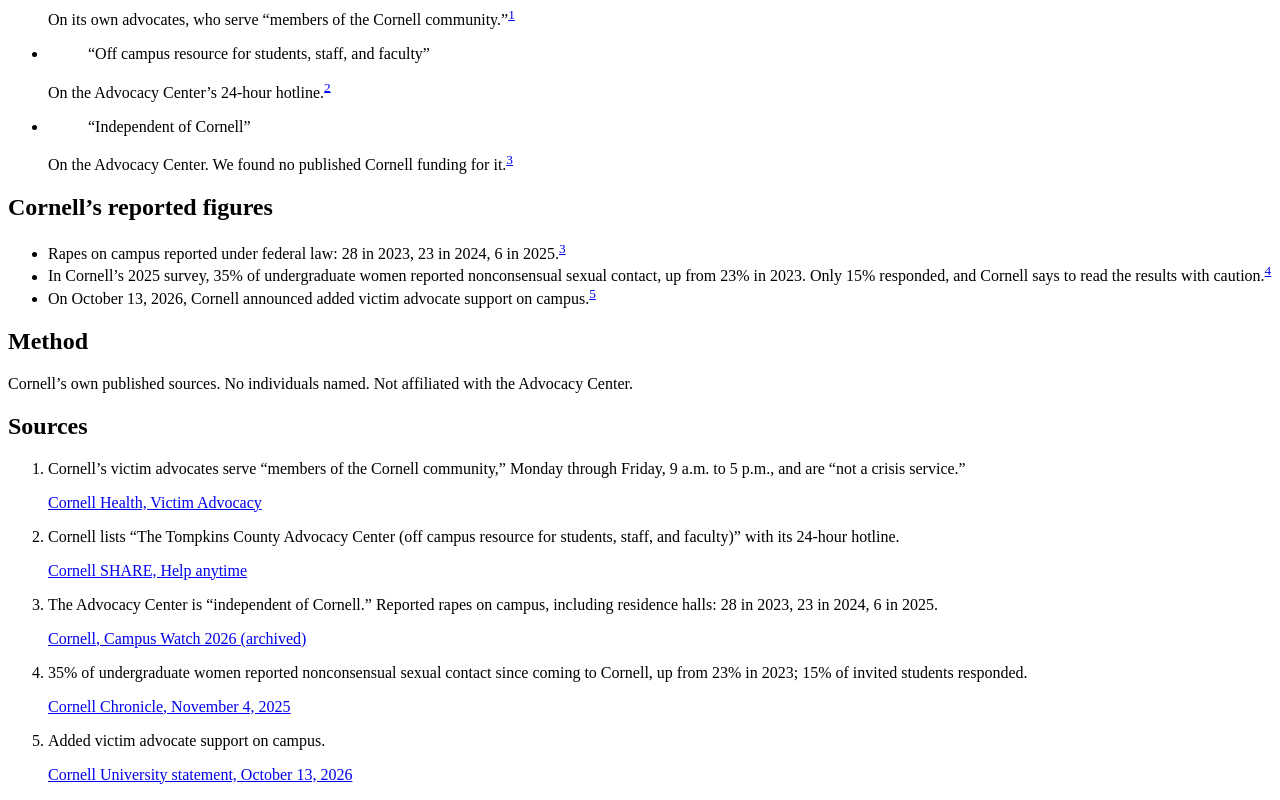
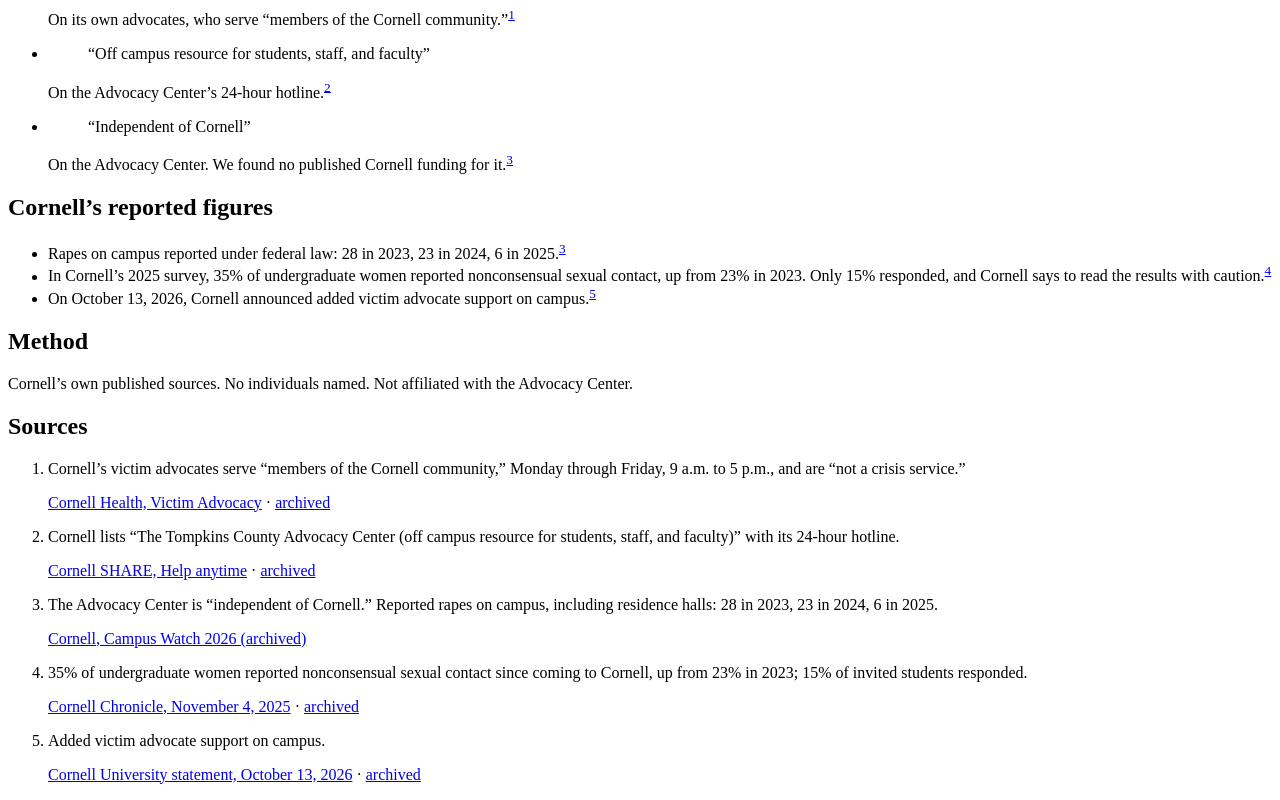
Before and after one commit to IthacaShare/IthacaShare.org, a website: page public/survivor-services/index.html in a window 1280 px wide. Shown: the part 501-1301 px from the top of the page. Drawn offline with Linux system fonts and the light colour scheme.

Commit message:
Survivor services: add archived copies for every source

```diff
--- a/public/survivor-services/index.html
+++ b/public/survivor-services/index.html
@@ -82,11 +82,11 @@
         <ol class="sources">
           <li id="s1">
             <p>Cornell’s victim advocates serve “members of the Cornell community,” Monday through Friday, 9&nbsp;a.m. to 5&nbsp;p.m., and are “not a crisis service.”</p>
-            <a class="link" href="https://health.cornell.edu/VA#:~:text=not%20a%20crisis%20service">Cornell Health, Victim Advocacy</a>
+            <a class="link" href="https://health.cornell.edu/VA#:~:text=not%20a%20crisis%20service">Cornell Health, Victim Advocacy</a><span class="nowrap">&nbsp;· <a class="archived" href="https://web.archive.org/web/20261019171623/https://health.cornell.edu/services/victim-advocacy" aria-label="Archived copy: Cornell Health, Victim Advocacy">archived</a></span>
           </li>
           <li id="s2">
             <p>Cornell lists “The Tompkins County Advocacy Center (off campus resource for students, staff, and faculty)” with its 24-hour hotline.</p>
-            <a class="link" href="https://share.cornell.edu/getcare/help-anytime#:~:text=off%20campus%20resource%20for%20students">Cornell SHARE, Help anytime</a>
+            <a class="link" href="https://share.cornell.edu/getcare/help-anytime#:~:text=off%20campus%20resource%20for%20students">Cornell SHARE, Help anytime</a><span class="nowrap">&nbsp;· <a class="archived" href="https://web.archive.org/web/20261019171743/https://share.cornell.edu/getcare/help-anytime/" aria-label="Archived copy: Cornell SHARE, Help anytime">archived</a></span>
           </li>
           <li id="s3">
             <p>The Advocacy Center is “independent of Cornell.” Reported rapes on campus, including residence halls: 28 in 2023, 23 in 2024, 6 in 2025.</p>
@@ -94,11 +94,11 @@
           </li>
           <li id="s4">
             <p>35% of undergraduate women reported nonconsensual sexual contact since coming to Cornell, up from 23% in 2023; 15% of invited students responded.</p>
-            <a class="link" href="https://news.cornell.edu/stories/2025/11/survey-reveals-campus-sexual-assault-and-harassment#:~:text=35%25%20of%20undergraduate%20women">Cornell Chronicle, November&nbsp;4, 2025</a>
+            <a class="link" href="https://news.cornell.edu/stories/2025/11/survey-reveals-campus-sexual-assault-and-harassment#:~:text=35%25%20of%20undergraduate%20women">Cornell Chronicle, November&nbsp;4, 2025</a><span class="nowrap">&nbsp;· <a class="archived" href="https://web.archive.org/web/20261019171901/https://news.cornell.edu/stories/2025/11/survey-reveals-campus-sexual-assault-and-harassment" aria-label="Archived copy: Cornell Chronicle, November&nbsp;4, 2025">archived</a></span>
           </li>
           <li id="s5">
             <p>Added victim advocate support on campus.</p>
-            <a class="link" href="https://statements.cornell.edu/2026/20261013-immediate-measures.cfm#:~:text=all%20related%20Cornell%20policies%20and%20practices">Cornell University statement, October&nbsp;13, 2026</a>
+            <a class="link" href="https://statements.cornell.edu/2026/20261013-immediate-measures.cfm#:~:text=all%20related%20Cornell%20policies%20and%20practices">Cornell University statement, October&nbsp;13, 2026</a><span class="nowrap">&nbsp;· <a class="archived" href="https://web.archive.org/web/20261019172021/https://statements.cornell.edu/2026/20261013-immediate-measures.cfm" aria-label="Archived copy: Cornell University statement, October&nbsp;13, 2026">archived</a></span>
           </li>
         </ol>
       </section>
```
